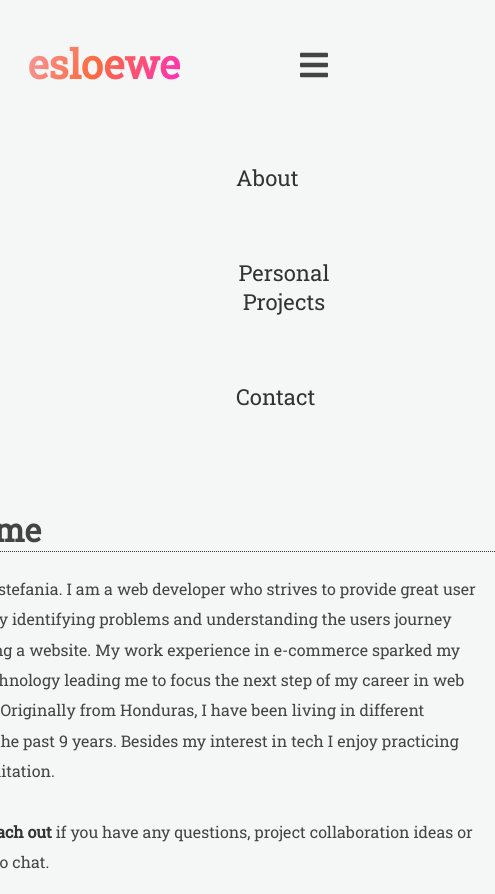
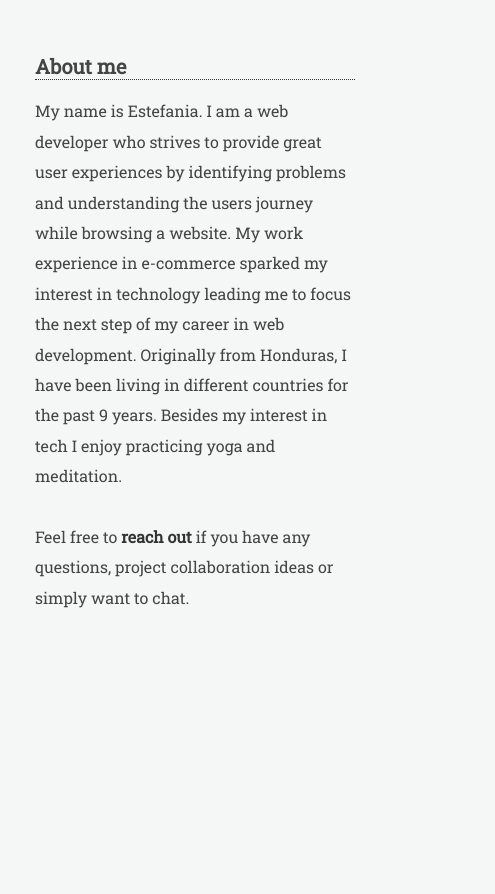
Before and after one commit to esloewe/personal-website, a React (Create React App) app: page /about in a window 390 px wide. Shown: the whole page, 495 px wide, since content can reach past the window. After the commit the page ends 844 px from the top, so only its background shows below. Built offline with nearby package versions, Linux system fonts and the light colour scheme.

Commit message:
worked on mobile version, still not fully finished

```diff
--- a/src/mainInfo.js
+++ b/src/mainInfo.js
@@ -4,17 +4,17 @@ import "./styles/mainInfo.css";
 export default class MainInfo extends React.Component {
     constructor() {
         super();
-        this.state = {
-        };
-
+        this.state = {};
     }
 
     render() {
         return (
             <div className="main-container">
-                <h1 className="mobile-info"> Mobile Website Coming Soon!!!</h1>
                 <p id="info">Full-Stack Web Developer based in Berlin</p>
-                <p id="technologies">Node.js | React.js | Redux | Vue.js | Javascript | HTML5 & CSS3 </p>
+                <p id="technologies">
+                    Node.js | React.js | Redux | Vue.js | Javascript | HTML5 &
+                    CSS3{" "}
+                </p>
             </div>
         );
     }
--- /dev/null
+++ b/src/mobileNav.js
@@ -0,0 +1,24 @@
+import React from "react";
+import { Link } from "react-router-dom";
+import "./styles/navigation.css";
+
+const MobileNav = props => {
+    return (
+        <div className="nav-items-mobile-container">
+            <ul className="nav-items nav-items-mobile">
+                <Link to="/about" className="nav-link nav-link-mobile">
+                    About
+                </Link>
+                <Link to="/projects" className="nav-link nav-link-mobile">
+                    {" "}
+                    Personal Projects
+                </Link>
+                <Link to="contact" className="nav-link nav-link-mobile">
+                    Contact
+                </Link>
+            </ul>
+        </div>
+    );
+};
+
+export default MobileNav;
--- a/src/navigation.js
+++ b/src/navigation.js
@@ -1,32 +1,35 @@
 import React from "react";
 import "./styles/navigation.css";
 import { Link } from "react-router-dom";
+import MediaQuery from "react-responsive";
+import MobileNav from "./mobileNav";
 
 export default class Navigation extends React.Component {
-    constructor() {
-        super();
+    constructor(props) {
+        super(props);
         this.state = {
-            showMenuMobile: false
+            toggleMenu: false
         };
         this.toggleMenu = this.toggleMenu.bind(this);
     }
 
     toggleMenu(e) {
         e.preventDefault();
-        this.setState({ showMenuMobile: !this.state.showMenuMobile });
+        this.setState({ toggleMenu: !this.state.toggleMenu });
     }
 
     render() {
         return (
+            <div className="wrapper">
+                {window.innerWidth > 750 ? (
+                    <div>
                         <div className="nav-container">
                             <div>
                                 <Link to="/">
-                        <h1 id="logo">esloewe</h1>
+                                    <h1 className="logo">esloewe</h1>
                                 </Link>
                             </div>
                             <div>
-                    <i onClick={this.toggleMenu} className="fas fa-bars"></i>
-
                                 <ul className="nav-items">
                                     <Link to="/about" className="nav-link">
                                         About
@@ -41,6 +44,32 @@ export default class Navigation extends React.Component {
                                 </ul>
                             </div>
                         </div>
+                    </div>
+                ) : (
+                    <div>
+                        <MediaQuery maxDeviceWidth={750}>
+                            <div className="nav-container">
+                                <Link to="/">
+                                    <h1 className="logo mobile-logo">
+                                        esloewe
+                                    </h1>
+                                </Link>
+                                <i
+                                    className="fas fa-bars"
+                                    onClick={this.toggleMenu}
+                                />
+                            </div>
+                            <div>
+                                {this.state.toggleMenu && (
+                                    <div>
+                                        <MobileNav />
+                                    </div>
+                                )}
+                            </div>
+                        </MediaQuery>
+                    </div>
+                )}
+            </div>
         );
     }
 }
--- a/src/styles/about.css
+++ b/src/styles/about.css
@@ -10,10 +10,23 @@
     line-height: 1.9;
 }
 
-#reach-out{
+#reach-out {
     font-weight: bold;
 }
 
-#reach-out:hover{
+#reach-out:hover {
     color: #f25bba;
 }
+
+@media screen and (max-width: 700px) {
+    .about-container {
+        grid-template-columns: 320px;
+        margin-top: 40px;
+        margin-left: 10px;
+        margin-right: 10px;
+    }
+
+    #p-about {
+        font-size: 16px;
+    }
+}
--- a/src/styles/contact.css
+++ b/src/styles/contact.css
@@ -30,3 +30,18 @@ i:hover {
 #email-send:hover {
     font-size: 22px;
 }
+
+@media screen and (max-width: 700px) {
+    .contact-container {
+        grid-template-columns: 300px;
+        margin-left: 10px;
+        margin-right: 10px;
+    }
+
+    #email-send {
+        font-size: 20px;
+    }
+    #info-contact {
+        margin-top: 30px;
+    }
+}
--- a/src/styles/index.css
+++ b/src/styles/index.css
@@ -12,3 +12,9 @@ body {
 .titles {
     border-bottom: 0.8px dotted #333;
 }
+
+@media screen and (max-width: 700px) {
+    .titles {
+        font-size: 20px;
+    }
+}
--- a/src/styles/navigation.css
+++ b/src/styles/navigation.css
@@ -19,7 +19,7 @@
     list-style-type: none;
 }
 
-#logo {
+.logo {
     font-size: 60px;
     background: linear-gradient(
         120deg,
@@ -37,7 +37,6 @@
     font-weight: bold;
     animation: Gradient 11s ease infinite;
     letter-spacing: 0px;
-
 }
 
 @-webkit-keyframes Gradient {
@@ -61,39 +60,39 @@ a {
     text-decoration: underline;
 }
 
-.fa-bars {
-    display: none;
+.menu-hidden {
+    visibility: hidden;
 }
 
+Mobile version -----------------------------------------------//
 
-@media screen and (max-width: 750px) {
-    #logo {
-        font-size: 40px;
+.mobile-nav-container {
+    display: grid;
+    grid-template-columns: 80px 1fr;
+    margin: 0;
+    overflow-x: hidden;
 }
 
-    .nav-container {
-        margin-top: 10px;
-        display: grid;
-        grid-template-columns: 100px 1fr;
-
-    }
-
-    .nav-link {
-        overflow: hidden;
-        padding: 16px;
-        font-size: 22px;
-        text-align: center;
-        z-index: 500;
-        transition: .25s ease-in-out;
+.mobile-logo {
+    font-size: 40px;
+    margin-right: 110px;
 }
 
 .fa-bars {
     display: block;
-        padding-left: 40px;
     padding-top: 39px;
-        margin-left: 80px;
     font-size: 32px;
-
+    margin-left: 10px;
 }
 
+.nav-items-mobile {
+    text-align: right;
+    font-size: 22px;
 }
+
+.nav-link-mobile {
+    display: block;
+    padding: 10px;
+    margin-top: 10px;
+    margin-right: 20px;
+}
--- a/src/styles/personalProjects.css
+++ b/src/styles/personalProjects.css
@@ -8,7 +8,7 @@
 
 .single-project-container {
     padding: 30px;
-    border-bottom: 1px solid #333;
+    border-bottom: 1px solid #444;
     border-radius: 18px;
     margin: 50px;
 }
@@ -37,3 +37,34 @@
     margin-top: 70px;
     margin-bottom: 30px;
 }
+
+@media screen and (max-width: 700px) {
+    .projects-container {
+        grid-template-columns: repeat(auto-fill, minmax(300px));
+        overflow-x: hidden;
+        margin-left: 10px;
+        margin-right: 10px;
+    }
+
+    video {
+        width: 320px;
+        margin: 0px;
+    }
+
+    .single-project-container img {
+        width: 320px;
+        margin: 0px;
+    }
+
+    .single-project-container {
+        margin: 0px;
+        padding: 10px;
+    }
+
+    .links-projects-a {
+        font-size: 14px;
+        padding: 7px;
+        border: 1px solid #333;
+        box-shadow: 0 1px 1.5px rgba(0, 0, 0, 0.1);
+    }
+}
```
Also changed, not shown: package.json (+4 -3 lines), src/styles/mainInfo.css (+6 -11 lines), 1 other file (tests, documents, lock files or other folders). Lines whose indentation alone changed are shown as unchanged.
